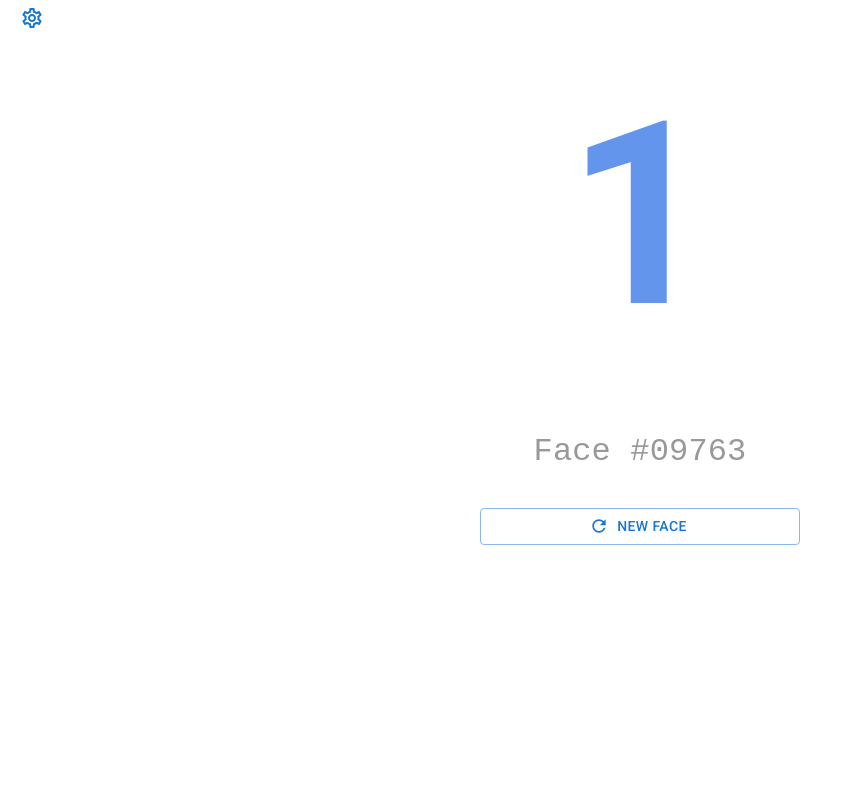
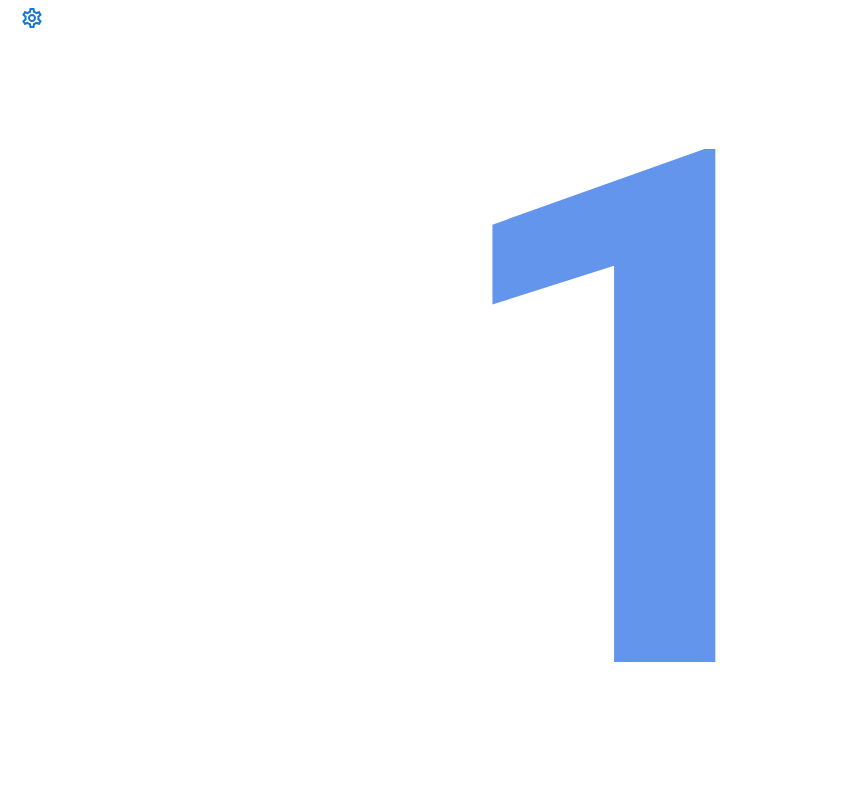
Before and after one commit to MattPellegrini/kubbar, a React (Create React App) app: page / in a window 1280 px wide. Both pictures are taken after a click on the button "NEW FACE". Shown: the top 800 px of the page, without its empty margins (0-841 px from the left). Built offline with nearby package versions, Linux system fonts and the light colour scheme.

Commit message:
Styling relative to screen size

```diff
--- a/src/App.css
+++ b/src/App.css
@@ -7,13 +7,13 @@
 }
 
 .SvgRow {
-  height: 10rem;
-  width: 20rem;
+  width: 90vmin;
+  height: 45vmin;
   justify-self: center;
 }
 .Face {
-  width: 20rem;
-  height: 20rem;
+  width: 90vmin;
+  height: 90vmin;
   margin: 20px;
   align-self: center;
   justify-self: center;
@@ -45,9 +45,10 @@
   transform: rotate(270deg);
 }
 .ShuffleButton {
-  width: 20rem;
+  width: 90vmin;
   margin-top: 20px;
-  font-size: 3em;
+  font-size: 6em;
+  padding-top: 2em;
   align-self: center;
   background-color: #aaa;
 }
@@ -60,7 +61,7 @@
 .Countdown {
   height: 100%;
   width: 100%;
-  font-size: 8rem;
+  font-size: 45vmin;
   display: flex;
   justify-content: center;
   align-items: center;
--- a/src/App.tsx
+++ b/src/App.tsx
@@ -190,7 +190,13 @@ function App() {
           </List>
         </Drawer>
         {topLeftSvg && topRightSvg && bottomLeftSvg && bottomRightSvg && (
-          <div className="Face">
+          <div
+            className="Face"
+            style={{
+              backgroundColor: shuffling ? "#ffffffff" : faceBackgroundColor,
+            }}
+            onClick={shuffleFace}
+          >
             {shuffling && (
               <div className="Countdown">
                 <h1 style={{ color: faceBackgroundColor }}>{countdownValue}</h1>
@@ -203,7 +209,6 @@ function App() {
                   shuffling && "Hidden"
                 }`}
                 alt="Top Left Face Quarter"
-                style={{ backgroundColor: faceBackgroundColor }}
               />
               <img
                 src={topRightSvg}
@@ -211,7 +216,6 @@ function App() {
                   shuffling && "Hidden"
                 }`}
                 alt="Top Right Face Quarter"
-                style={{ backgroundColor: faceBackgroundColor }}
               />
             </div>
             <div className="SvgRow">
@@ -221,7 +225,6 @@ function App() {
                   shuffling && "Hidden"
                 }`}
                 alt="Bottom Left Face Quarter"
-                style={{ backgroundColor: faceBackgroundColor }}
               />
               <img
                 src={bottomRightSvg}
@@ -229,7 +232,6 @@ function App() {
                   shuffling && "Hidden"
                 }`}
                 alt="Bottom Right Face Quarter"
-                style={{ backgroundColor: faceBackgroundColor }}
               />
             </div>
           </div>
@@ -238,8 +240,10 @@ function App() {
         <Button
           className="ShuffleButton"
           variant="outlined"
+          size="large"
           startIcon={<Refresh />}
           onClick={shuffleFace}
+          sx={{ padding: "1em" }}
         >
           New Face
         </Button>
```
